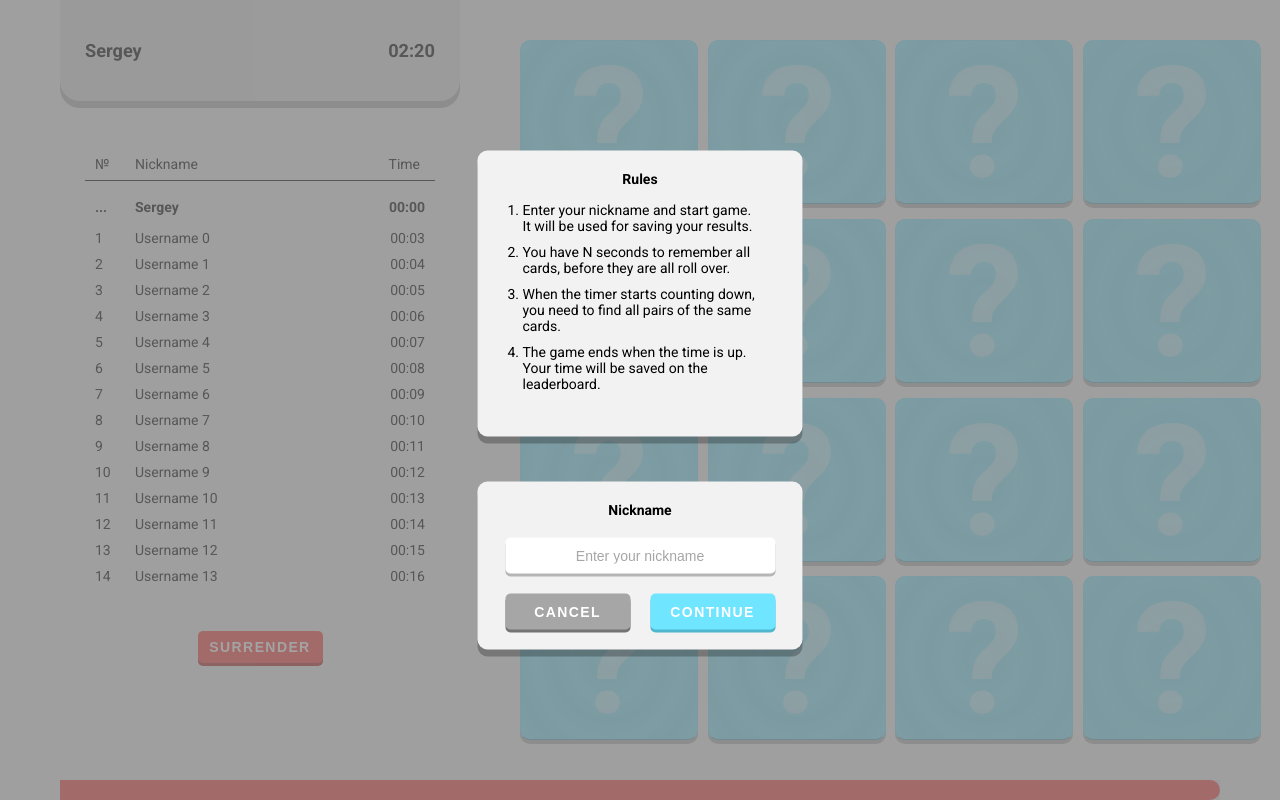
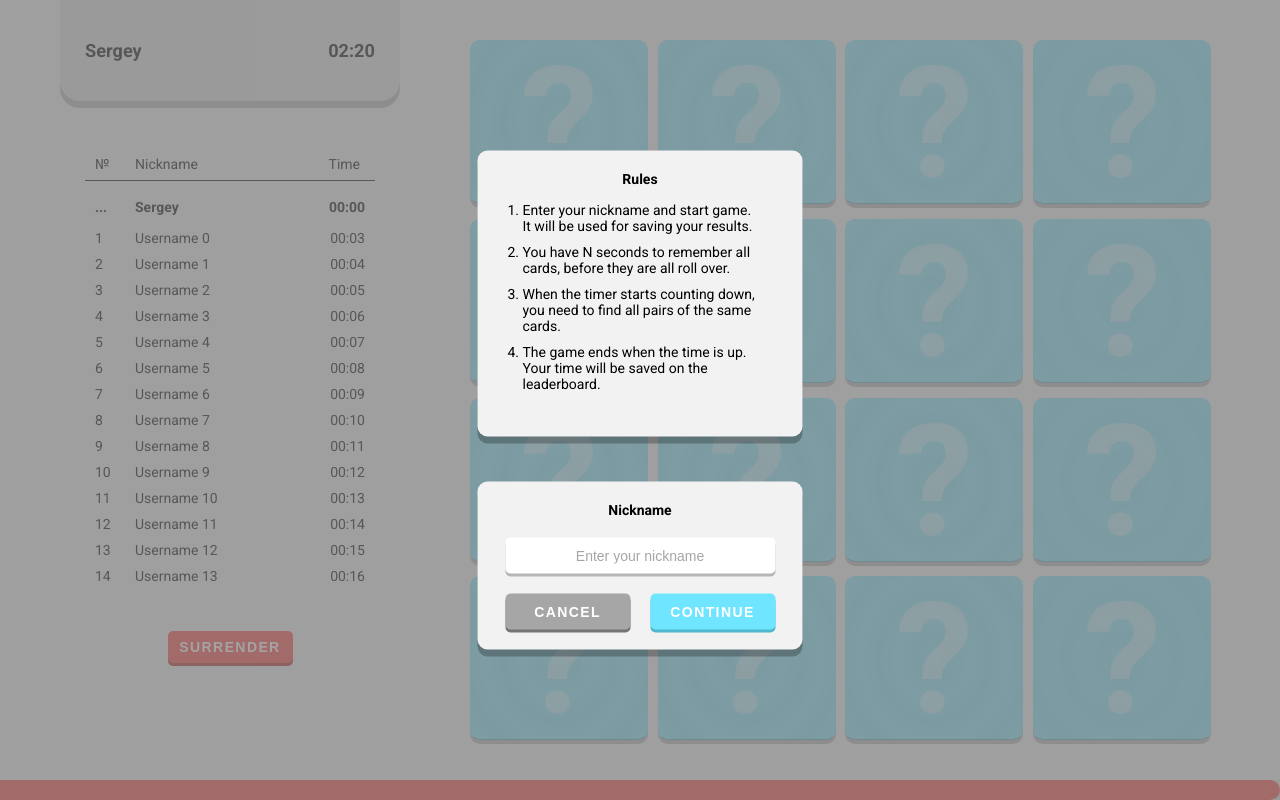
Before and after one commit to Sergey-Nag/find-pair-game, a React (Create React App) app: page /#/game in a window 1280 px wide. Built offline with nearby package versions, Linux system fonts and the light colour scheme.

Commit message:
gamepage paddings

```diff
--- a/src/pages/Gamepage/Gamepage.scss
+++ b/src/pages/Gamepage/Gamepage.scss
@@ -9,9 +9,9 @@
                  "loader loader loader" 20px
                  / 400px 1fr 1fr;
   grid-column-gap: 60px;
-  padding: 0 60px;
 
   &__interface {
+    padding-left: 60px;
     grid-area: interface;
     & > div {
       margin-bottom: 50px;
@@ -19,7 +19,7 @@
   }
   &__playground {
     grid-area: playground;
-    padding: 40px 0;
+    padding: 40px 60px 40px 0;
   }
   &__loader {
     grid-area: loader;
```
